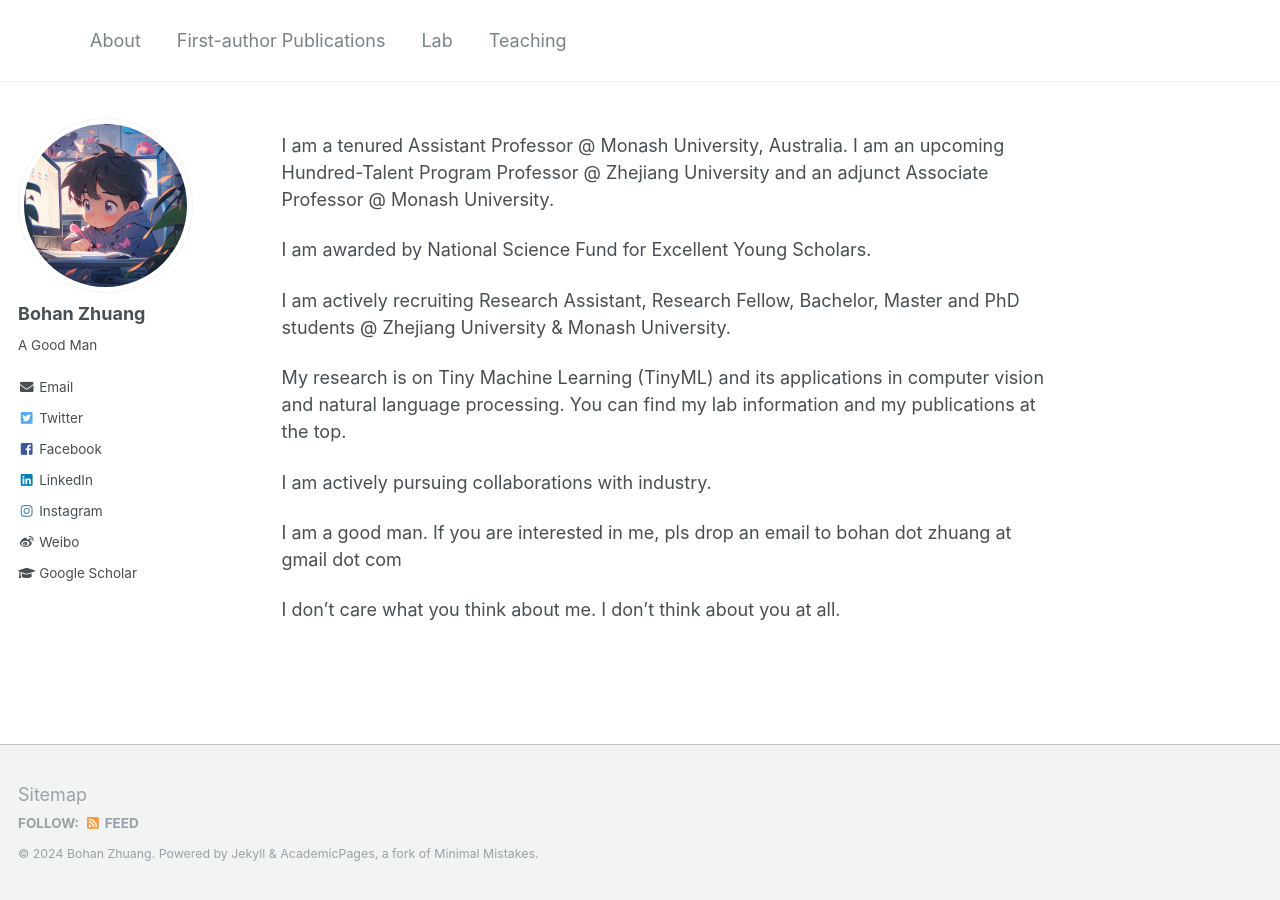
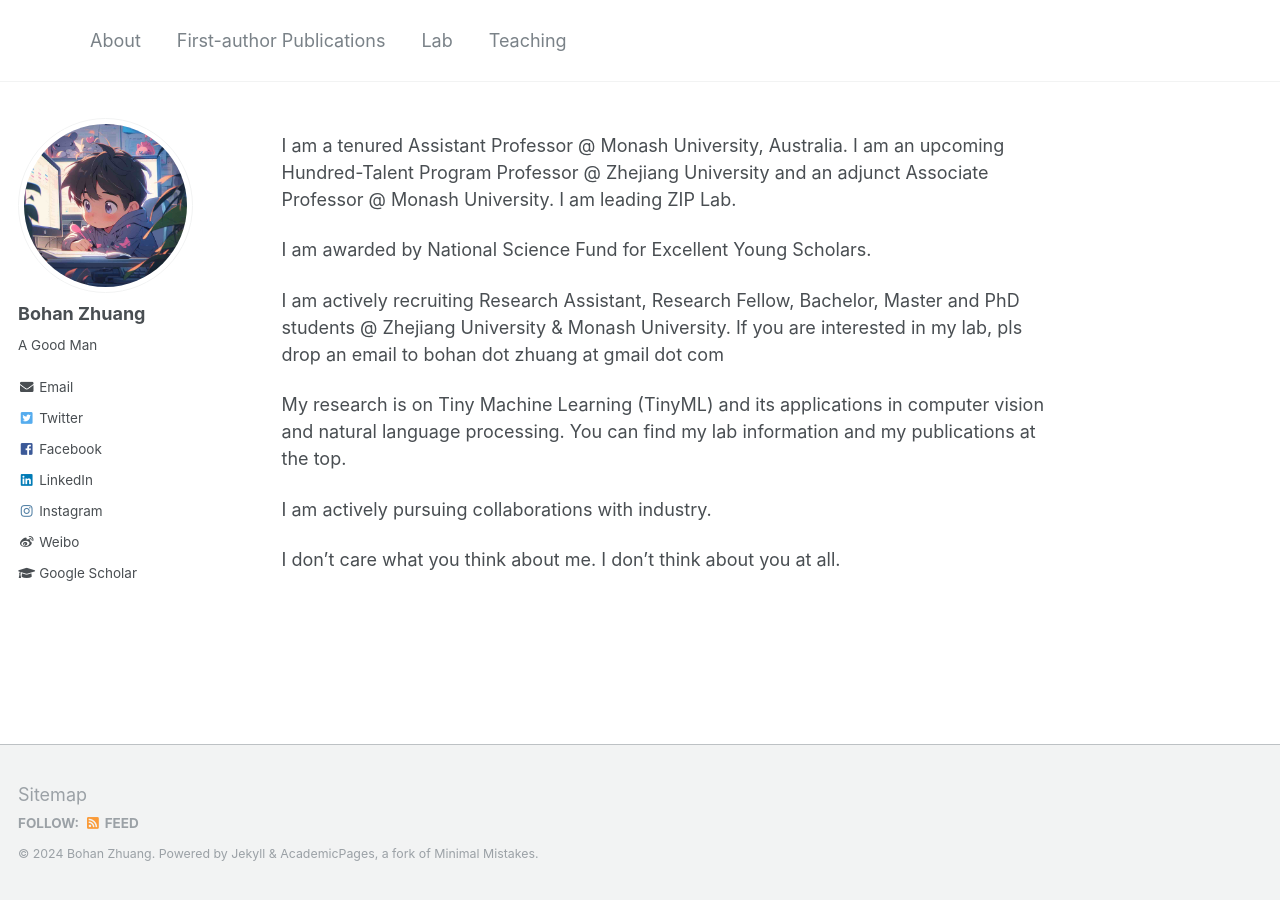
Before and after one commit to bohanzhuang/bohanzhuang.github.io, a Jekyll site: the page built from _pages/about.md, in a window 1280 px wide. Built offline with Jekyll 4.4.1, drawn with Linux system fonts in a browser that asks for light colours.

Commit message:
Update about.md

```diff
--- a/_pages/about.md
+++ b/_pages/about.md
@@ -8,16 +8,15 @@ redirect_from:
   - /about.html
 ---
 
-I am a tenured Assistant Professor @ Monash University, Australia. I am an upcoming Hundred-Talent Program Professor @ Zhejiang University and an adjunct Associate Professor @ Monash University.
+I am a tenured Assistant Professor @ Monash University, Australia. I am an upcoming Hundred-Talent Program Professor @ Zhejiang University and an adjunct Associate Professor @ Monash University. I am leading ZIP Lab.
 
 I am awarded by National Science Fund for Excellent Young Scholars.
 
-I am actively recruiting Research Assistant, Research Fellow, Bachelor, Master and PhD students @ Zhejiang University & Monash University.
+I am actively recruiting Research Assistant, Research Fellow, Bachelor, Master and PhD students @ Zhejiang University & Monash University. If you are interested in my lab, pls drop an email to bohan dot zhuang at gmail dot com
+
 
 My research is on Tiny Machine Learning (TinyML) and its applications in computer vision and natural language processing. You can find my lab information and my publications at the top.
 
 I am actively pursuing collaborations with industry.
 
-I am a good man. If you are interested in me, pls drop an email to bohan dot zhuang at gmail dot com
-
 I don't care what you think about me. I don't think about you at all.
```
